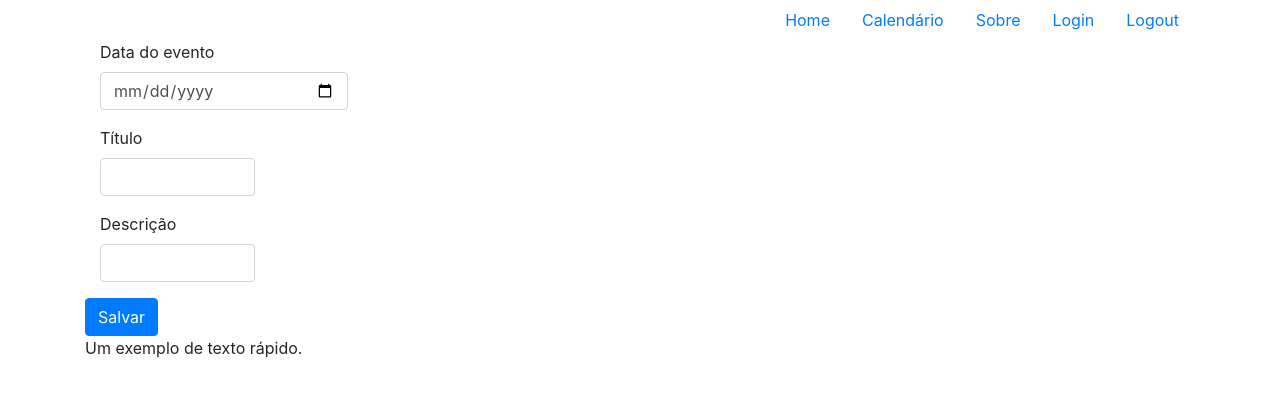
After one commit to FelipeWeiss1992/Agenda, a Flask app: page /editar_evento/1 in a window 1280 px wide. The commit adds this page. Shown: the top 397 px of the page. Run offline with Flask 2, Linux system fonts and the light colour scheme; the visitor is signed in with stand-in values (Sample User, id 1); data that the repository does not hold is empty; some libraries are stand-ins or nearby versions.

Commit message:
Feito a rota Editar eventos

```diff
--- /dev/null
+++ b/app/templates/editar_evento.html
@@ -0,0 +1,27 @@
+{% extends "index.html" %}
+{% block conteudo %}
+
+        <main class="container">
+
+                <form action="{{ url_for('atualizar_evento') }}" method="post">
+
+                        <input type="hidden" name="n_id" value="{{ evento.id_evento }}">
+
+                        <div class="form-group col-md-3">
+                                <label for="i_data">Data do evento</label>
+                                <input type="date" class="form-control" id="i_data" name="n_data" value="{{ evento.data_evento }}">
+                        </div>
+                        <div class="form-group col-md-2">
+                                <label for="i_titulo">Título</label>
+                                <input type="text" class="form-control" id="i_titulo" name="n_titulo" value="{{ evento.titulo }}">
+                        </div>
+                        <div class="form-group col-md-2">
+                                <label for="i_descricao">Descrição</label>
+                                <input type="text" class="form-control" id="i_descricao" name="n_descricao" value="{{ evento.descricao }}">
+                        </div>
+                        <button type="submit" class="btn btn-primary">Salvar</button>
+                </form>
+
+        </main>
+
+{% endblock %}
--- a/app/templates/listar_eventos.html
+++ b/app/templates/listar_eventos.html
@@ -20,7 +20,7 @@
                         <td>{{ evento.descricao }}</td>
 
                         <td>
-                            <a href="{{ url_for('editar', id=evento.id_evento ) }}">Editar</a> |
+                            <a href="{{ url_for('editar_evento', id=evento.id_evento ) }}">Editar</a> |
                             <a href="{{ url_for('deletar', id=evento.id_evento ) }}">Deletar</a>
                         </td>
                     </tr>
--- a/app/templates/login.html
+++ b/app/templates/login.html
@@ -26,7 +26,7 @@
                 <input type="password" class="form-control" id="i_senha" name="n_senha" placeholder="Senha">
             </div>
             <div class="col">
-                <button type="submit" class="btn btn-primary">Enviar</button>
+                <button type="submit" class="btn btn-primary">Login</button>
                 <p class="btn btn-primary"><a href="/">Cancelar</a></p>
             </div>
 
--- a/app/views/view.py
+++ b/app/views/view.py
@@ -163,11 +163,38 @@
         return render_template("listar_eventos.html", titulo = "Listar Eventos", eventos = lo_eventos)
 
 
-@app.route("/editar")
-def editar():
+@app.route("/editar_evento/<int:id>")
+def editar_evento(id):
 
-    print("Entrou no Editar.")
-    pass
+    if "usuario_logado" not in session or session["usuario_logado"] is None:
+
+        return redirect(url_for("login", proximo = url_for("calendario")))
+    else:
+        print("Entrou no Editar")
+
+        lo_eventos = Evento.query.filter_by(id_evento = id).first()
+
+        return render_template("editar_evento.html", titulo = "Editar Evento", evento = lo_eventos)
+
+
+@app.route("/atualizar_evento", methods = ["POST"])
+def atualizar_evento():
+
+    if "usuario_logado" not in session or session["usuario_logado"] is None:
+
+        return redirect(url_for("login", proximo = url_for("calendario")))
+    else:
+        #lo_usuario = Usuario.query.filter_by(username = session["usuario_logado"]).first()
+        lo_eventos = Evento.query.filter_by(id_evento = request.form["n_teste"]).first()
+        lo_eventos.data_evento = request.form["n_data"]
+        lo_eventos.titulo = request.form["n_titulo"]
+        lo_eventos.descricao = request.form["n_descricao"]
+        #lo_eventos.fk_usuario = lo_usuario.id_usuario
+
+        db.session.add(lo_eventos)
+        db.session.commit()
+
+        return redirect(url_for("listar_eventos"))
 
 
 @app.route("/deletar")
@@ -175,14 +202,3 @@
 
     print("Entrou no Deletar. ")
     pass
-
-"""@app.route("/editar_eventos/<int:id>")
-def editar_eventos(id):
-
-    if "usuario_logado" not in session or session["usuario_logado"] is None:
-
-        return redirect(url_for("login", proximo = url_for("editar_eventos")))
-    else:
-        lo_eventos = Evento.query.filter_by(id = id).first()
-
-    return render_template("editar.html", titulo = "Editar Pessoa", pessoas = pessoa)"""
```
Also changed, not shown: Descritivo/Descritivo.txt (+1 -46 lines).
